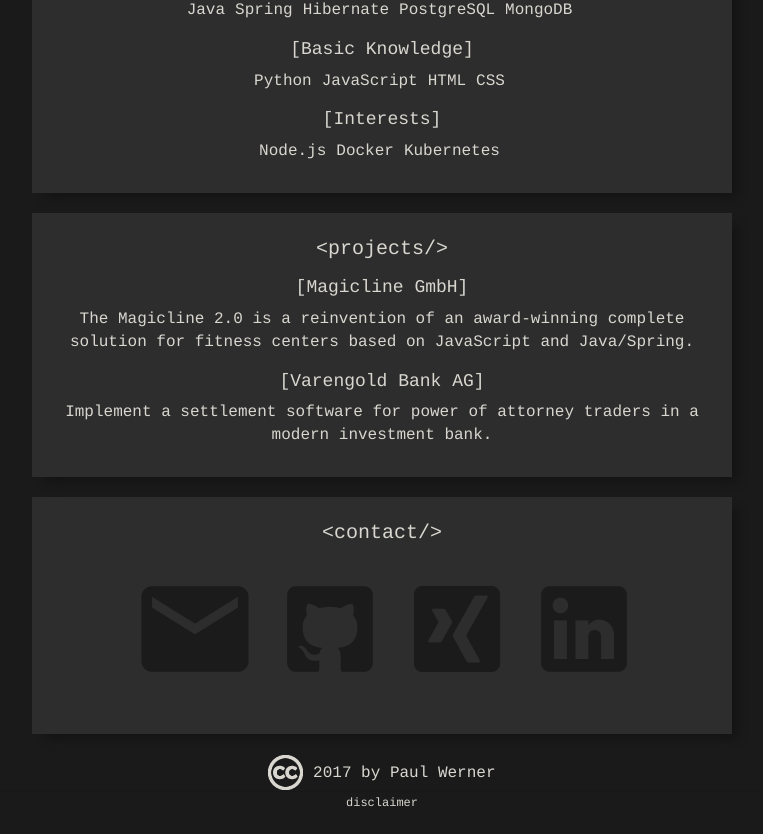
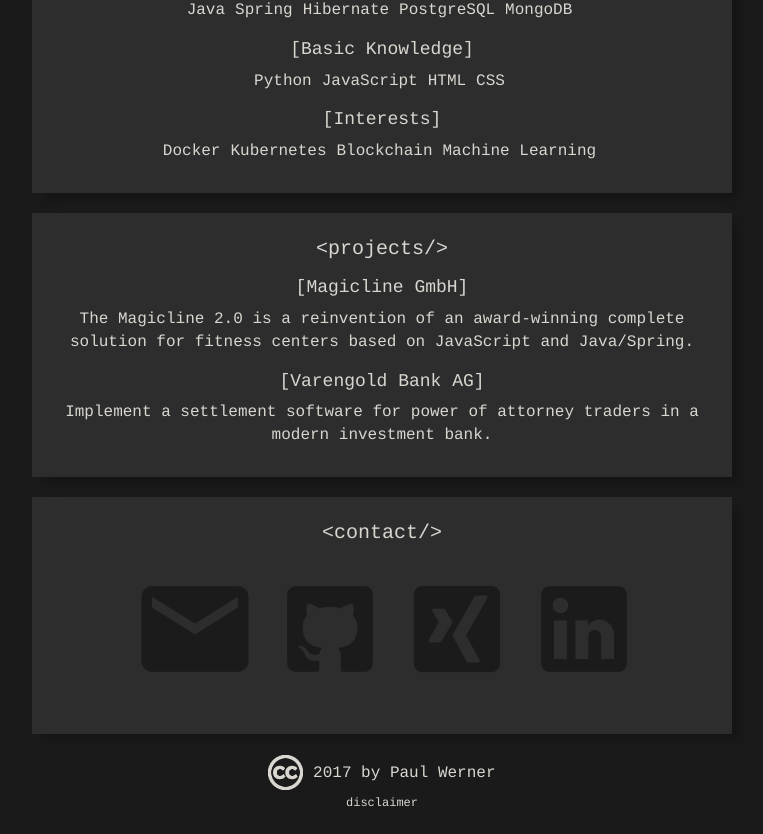
Before and after one commit to pashc/website, a Vue app: page / in a window 1280 px wide. Shown: the part 1033-1867 px from the top of the page, without its empty margins (258-1021 px from the left). Built offline with nearby package versions, Linux system fonts and the light colour scheme.

Commit message:
add Interests

```diff
--- a/src/components/Skills.vue
+++ b/src/components/Skills.vue
@@ -39,9 +39,10 @@
           {
             grade: "Interests",
             skills: [
-              "Node.js",
               "Docker",
-              "Kubernetes"
+              "Kubernetes",
+              "Blockchain",
+              "Machine Learning"
             ]
           }
         ]
```
